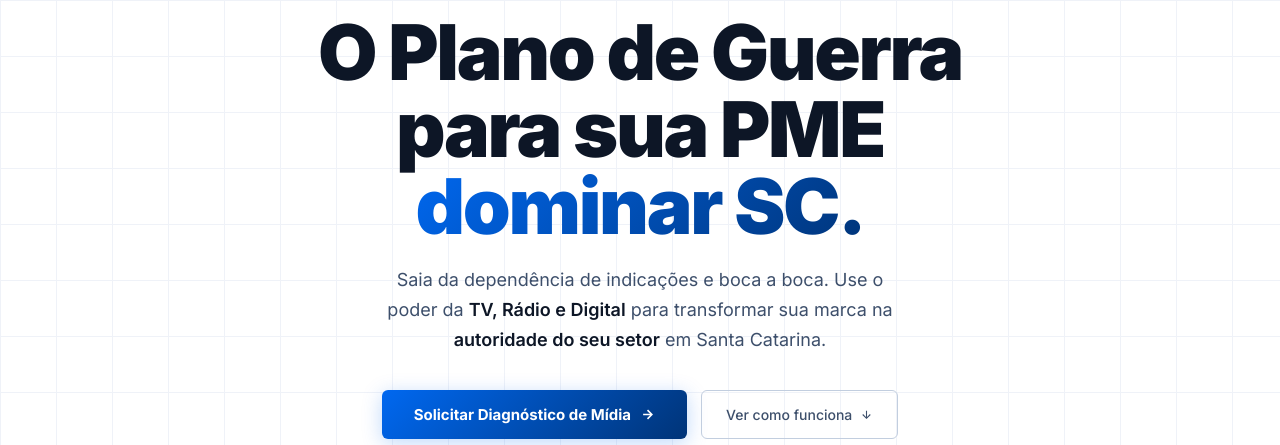
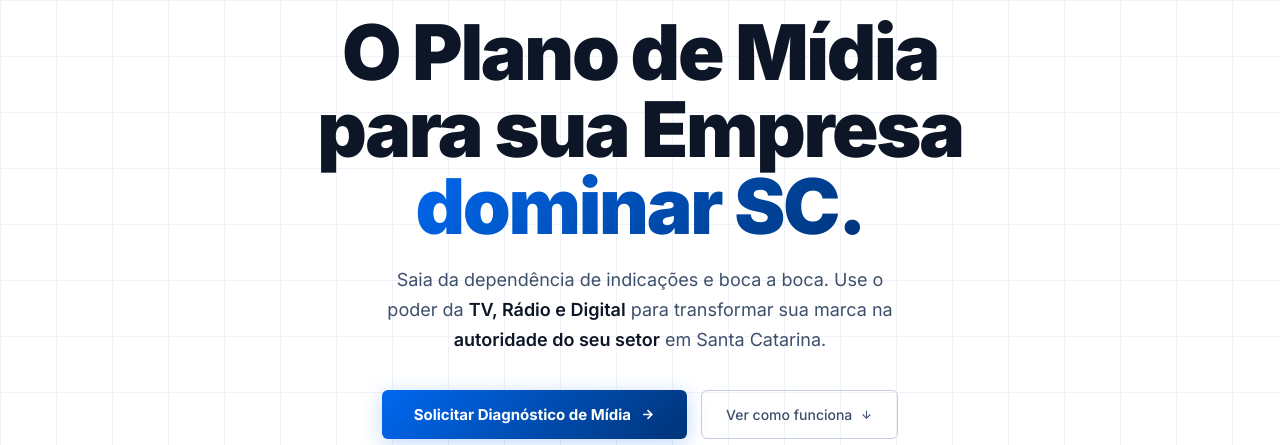
Before and after one commit to f5estrategia/lpNeg-ciosSC, a plain HTML site: page index.html in a window 1280 px wide. Shown: the part 808-1253 px from the top of the page. Drawn offline with Linux system fonts and the light colour scheme.

Commit message:
Update headline text in index.html

```diff
--- a/index.html
+++ b/index.html
@@ -763,7 +763,7 @@ footer {
     </div>
     <div class="hero-badge-inline">NSC Impulsiona PME · Santa Catarina</div>
     <h1 class="hero-headline-text">
-      O Plano de Guerra<br>para sua PME<br>
+      O Plano de Mídia<br>para sua Empresa<br>
       <span class="gradient-text-blue">dominar SC.</span>
     </h1>
     <p class="hero-sub-text">
```
